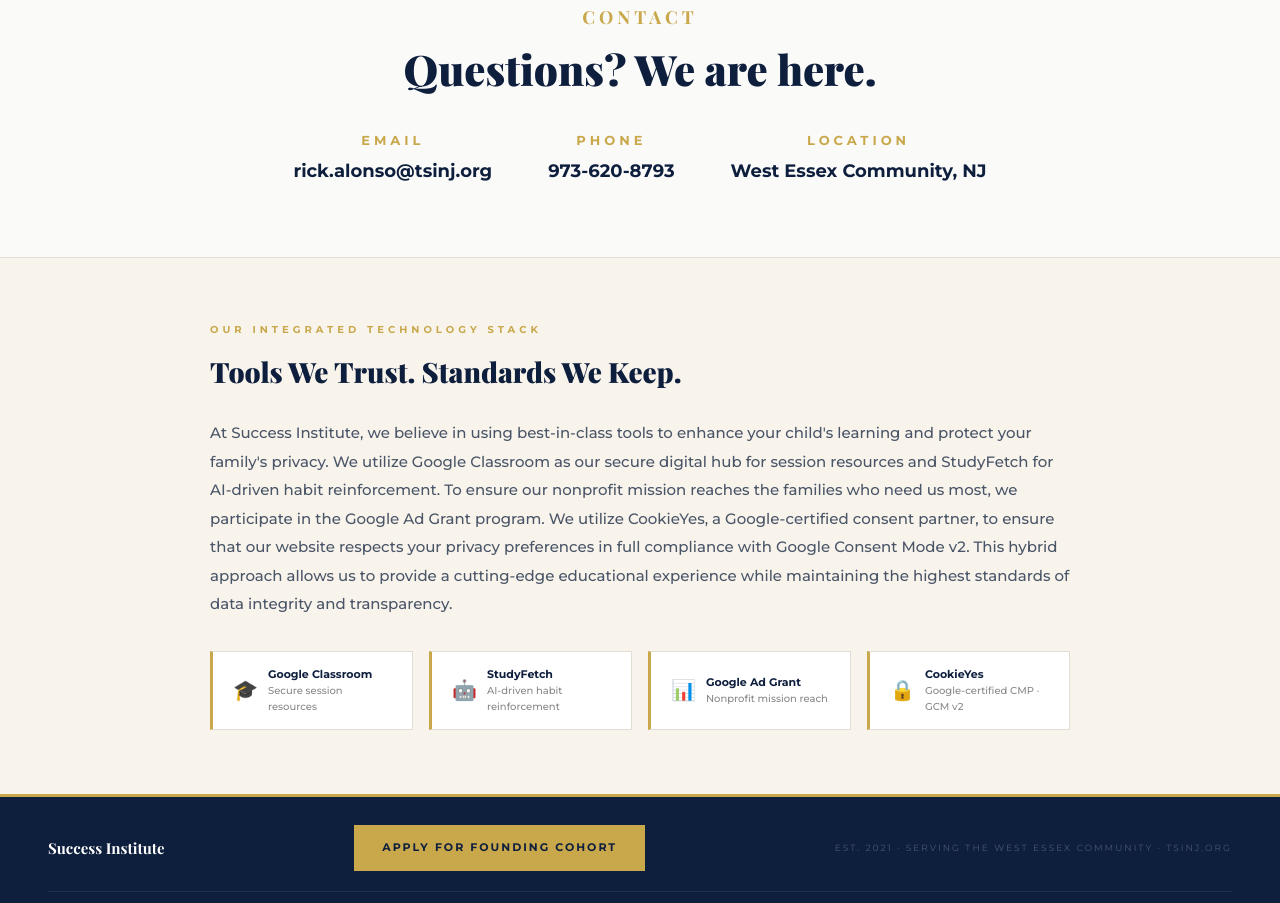
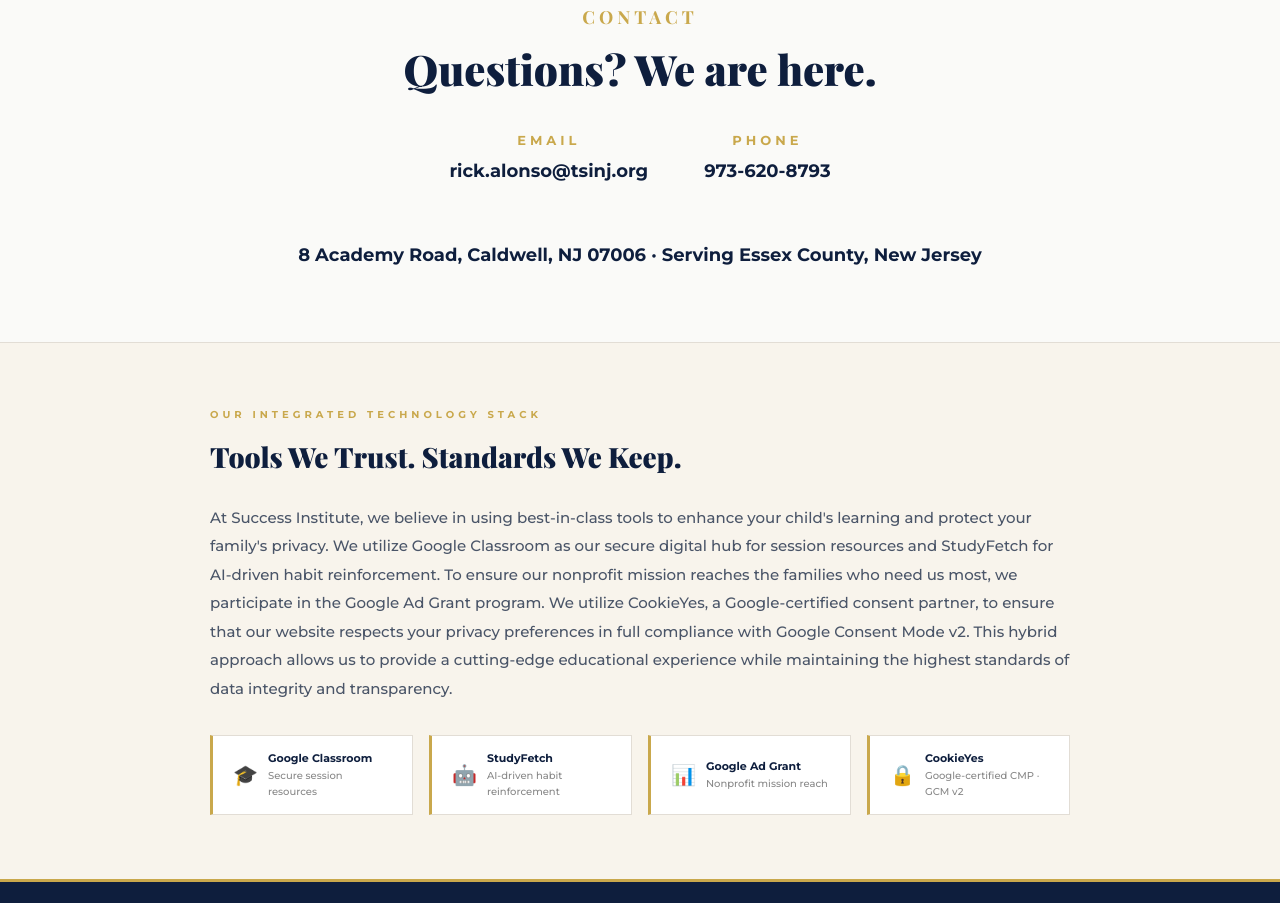
Before and after one commit to tsinj2904/tsinj, a plain HTML site: page foundations/index.html in a window 1280 px wide. Shown: the part 8251-9154 px from the top of the page. Drawn offline with nearby package versions, Linux system fonts and the light colour scheme; files whose address does not match are found by name; a web font is replaced by a local one.

Commit message:
Update foundations page location to official address

```diff
--- a/foundations/index.html
+++ b/foundations/index.html
@@ -1857,8 +1857,7 @@
         <a href="tel:9736208793" class="contact-value">973-620-8793</a>
       </div>
       <div class="contact-item">
-        <span class="contact-label">Location</span>
-        <span class="contact-value">West Essex Community, NJ</span>
+        <span class="contact-value">8 Academy Road, Caldwell, NJ 07006 · Serving Essex County, New Jersey</span>
       </div>
     </div>
   </div>
```
